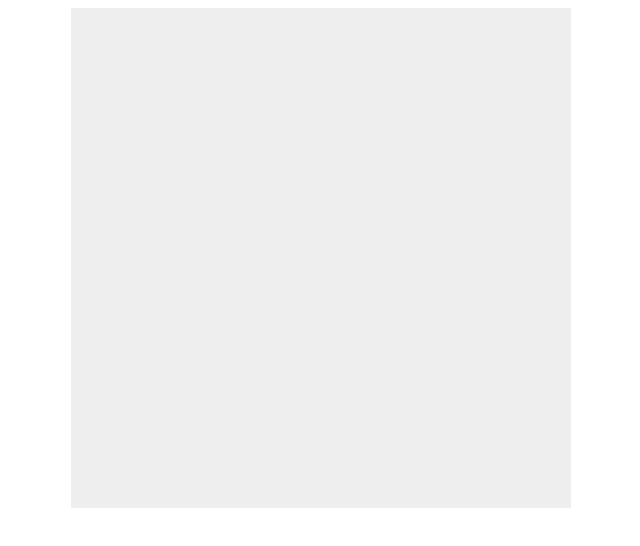
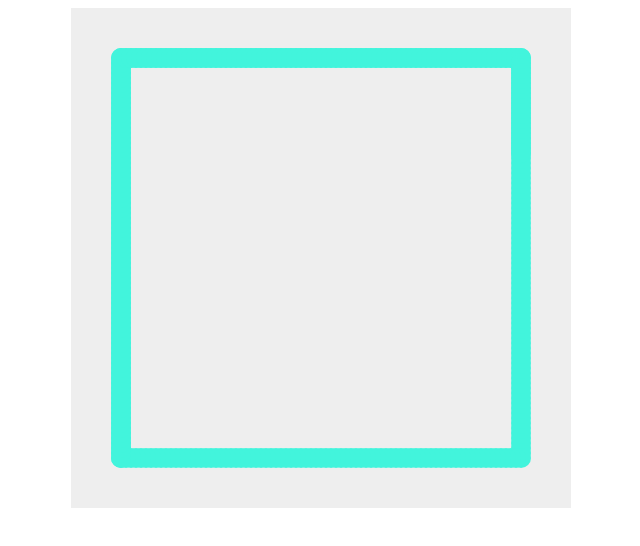
Before and after one commit to huldaryna/game, a plain HTML site: page index.html in a window 1280 px wide. Shown: the whole page, without its empty margins (319-959 px from the left). Drawn offline with Linux system fonts and the light colour scheme.

Commit message:
квадрат з кольорами
Стврений 13.04.19

```diff
--- a/index.html
+++ b/index.html
@@ -16,25 +16,49 @@
 	<script>
 		var canvas = document.getElementById("canvas");
 		var ctx = canvas.getContext("2d");
-		var x = canvas.width / 2;
-		var y = canvas.height - 30;
-		var dx = 2;
-		var dy = -2;
+		var x = 50;
+		var y = 450;
+		var dx = 0;
+		var dy = -5;
+		var sides=false;
+		var color=[ "#42f4dc", "#428cf4","#7d42f4","#c542f4","#f442d7","#f44242"];
+		var color_index=0;
 		function draw() {
-			ctx.clearRect(0,0,canvas.width,canvas.height)
+
 			ctx.beginPath();
-		    ctx.arc(x,y,20,0,Math.PI*2,false);
-		    ctx.fillStyle="Black";
+		    ctx.arc(x,y,10,0,Math.PI*2,false);
+		    ctx.fillStyle=color[color_index]
 		    ctx.fill();
 		    ctx.closePath();
 		    x+=dx;
 		    y+=dy;
+		    if(y==50){
+		    	sides=true;
+		    	dx=5;
+		    	dy=0;
 
+		    	 }
+			if(x==450){
+				dx=0;
+				dy=5;
+
+			}
+			if(y==450){
+				dy=0;
+				dx=-5;
+
+			}
+			if(y == 450 && x == 50 && sides == true ){
+				dx=0;
+				dy=-5
+				sides=false;
+
+			}
+			if(color_index>color.length){
+				color_index=0;
+			}
 		}
-
 		setInterval(draw,10)
-
-
 
 
 
```
